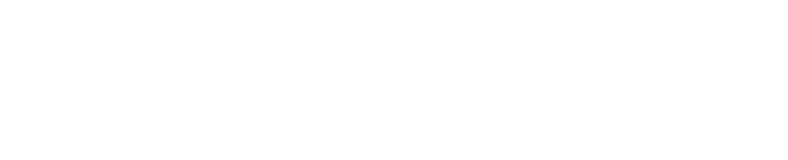
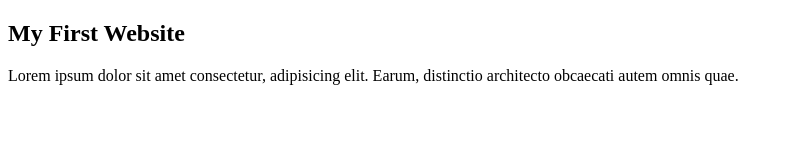
Before and after one commit to parvejme/my-first-website, a plain HTML site: page index.html in a window 1280 px wide. Shown: the whole page, without its empty margins (0-788 px from the left). Drawn offline with Linux system fonts and the light colour scheme.

Commit message:
learn github

```diff
--- a/index.html
+++ b/index.html
@@ -4,9 +4,11 @@
     <meta charset="UTF-8">
     <meta http-equiv="X-UA-Compatible" content="IE=edge">
     <meta name="viewport" content="width=device-width, initial-scale=1.0">
-    <title>Document</title>
+    <title>my-first-website</title>
 </head>
 <body>
+    <h2>My First Website</h2>
+    <p>Lorem ipsum dolor sit amet consectetur, adipisicing elit. Earum, distinctio architecto obcaecati autem omnis quae.</p>
 
 </body>
 </html>
```
